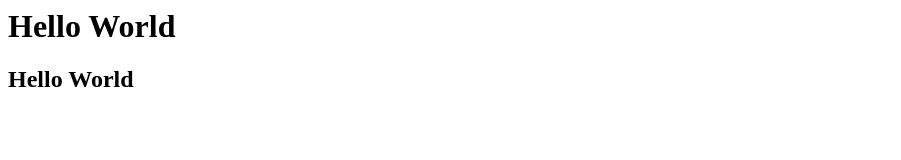
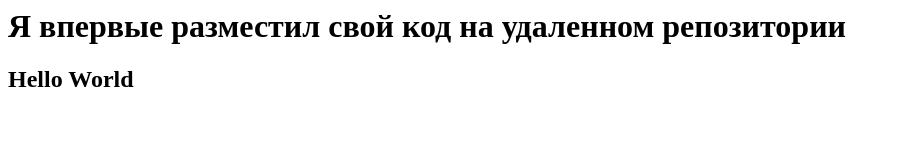
Before and after one commit to GRUPPA741/741gruppa, a plain HTML site: page index.html in a window 1280 px wide. Shown: the whole page, without its empty margins (0-901 px from the left). Drawn offline with Linux system fonts and the light colour scheme.

Commit message:
new commin

```diff
--- a/index.html
+++ b/index.html
@@ -4,10 +4,10 @@
     <meta charset="utf-8">
     <meta http-equiv="X-UA-Compatible" content="IE=edge">
     <meta name="viewport" content="width=device-width, initial-scale=1.0">
-    <title>Document</title>
+    <title>Nev git project</title>
 </head>
 <body>
-    <h1>Hello World</h1>
+    <h1>Я впервые разместил свой код на удаленном репозитории</h1>
     <h2>Hello World</h2>
 </body>
 </html>
```
Also changed, not shown: 1 other file.
